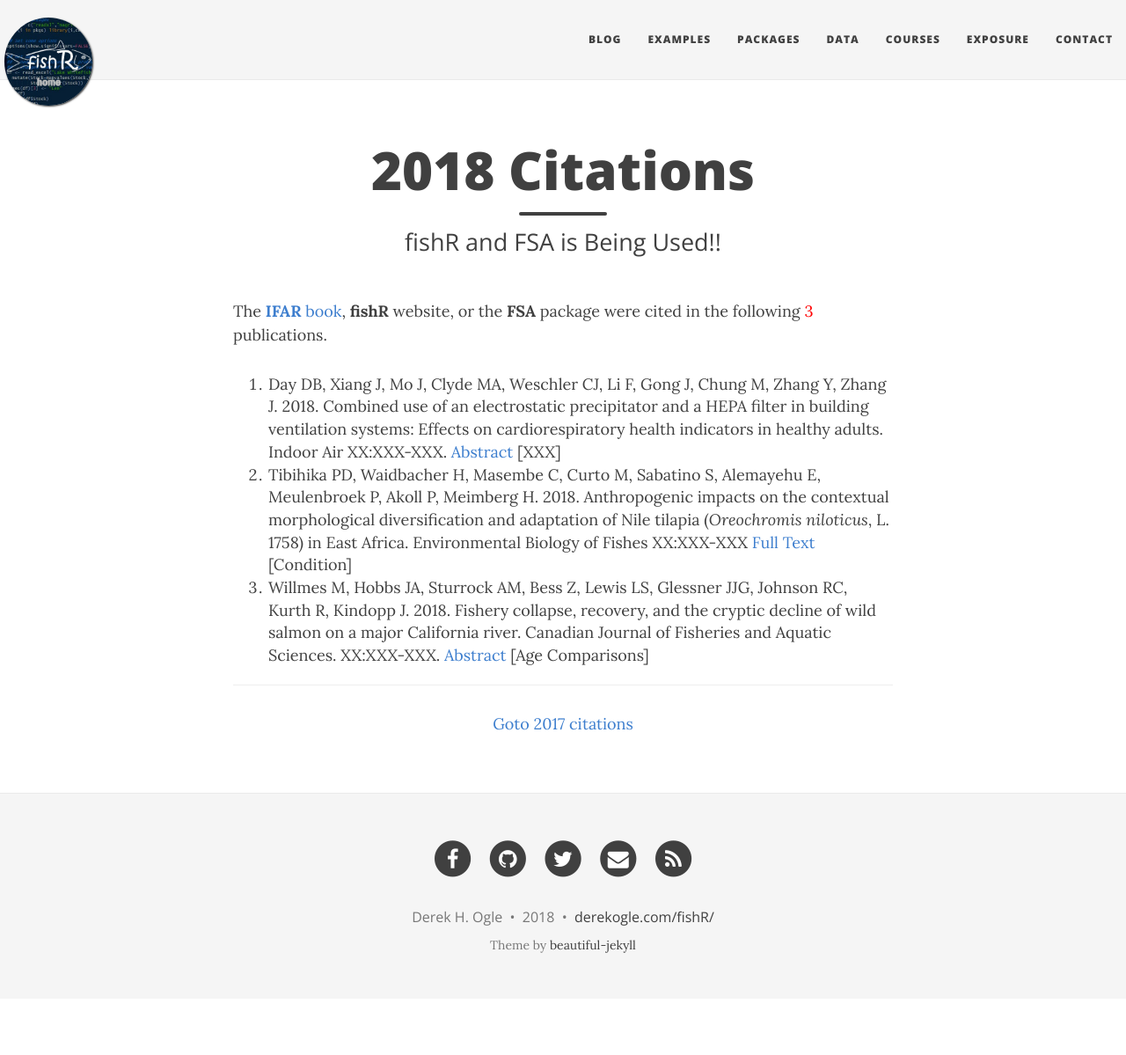
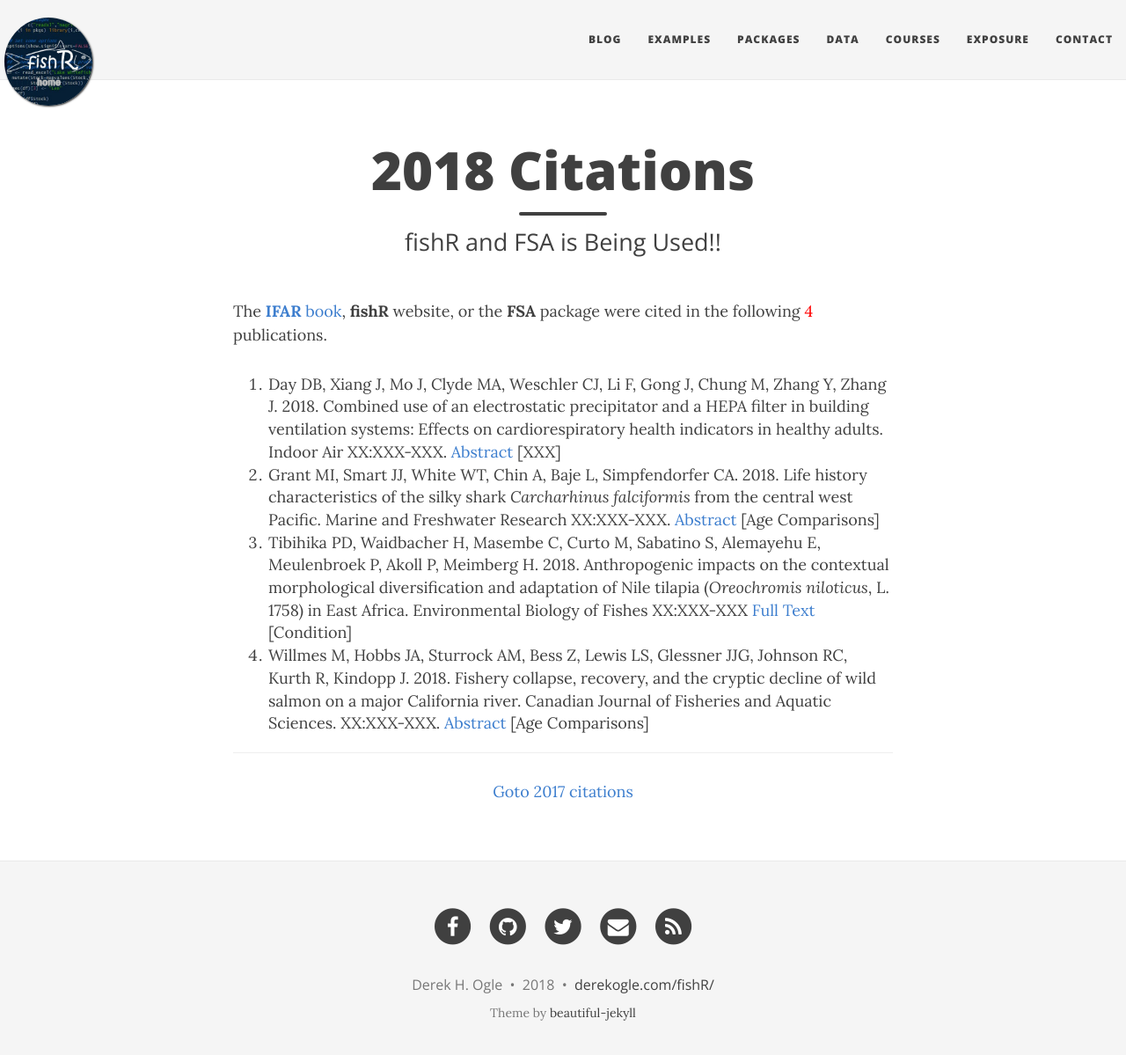
Before and after one commit to droglenc/fishR, a Jekyll site: the page built from exposure/exposure-citations18.md, in a window 1280 px wide and 1212 px high. Shown: the top 1199 px of the window at 88% size. Built offline with Jekyll 4.4.1, drawn with Linux system fonts in a browser that asks for light colours; nearby versions of some CDN libraries.

Commit message:
Added citation

```diff
--- a/exposure/exposure-citations18.md
+++ b/exposure/exposure-citations18.md
@@ -5,9 +5,10 @@
 css: "/css/exposure-citation.css"
 ---
 
-The [**IFAR** book](http://derekogle.com/IFAR/), **fishR** website, or the **FSA** package were cited in the following <span id="contact-div">3</span> publications.
+The [**IFAR** book](http://derekogle.com/IFAR/), **fishR** website, or the **FSA** package were cited in the following <span id="contact-div">4</span> publications.
 
 1. Day DB, Xiang J, Mo J, Clyde MA, Weschler CJ, Li F, Gong J, Chung M, Zhang Y, Zhang J. 2018. Combined use of an electrostatic precipitator and a HEPA filter in building ventilation systems: Effects on cardiorespiratory health indicators in healthy adults. Indoor Air XX:XXX-XXX. [Abstract](http://onlinelibrary.wiley.com/doi/10.1111/ina.12447/full) [XXX]
+1. Grant MI, Smart JJ, White WT, Chin A, Baje L, Simpfendorfer CA. 2018. Life history characteristics of the silky shark *Carcharhinus falciformis* from the central west Pacific. Marine and Freshwater Research XX:XXX-XXX. [Abstract](http://www.publish.csiro.au/MF/MF17163) [Age Comparisons]
 1. Tibihika PD, Waidbacher H, Masembe C, Curto M, Sabatino S, Alemayehu E, Meulenbroek P, Akoll P, Meimberg H. 2018. Anthropogenic impacts on the contextual morphological diversification and adaptation of Nile tilapia (*Oreochromis niloticus*, L. 1758) in East Africa. Environmental Biology of Fishes XX:XXX-XXX [Full Text](https://link.springer.com/article/10.1007/s10641-017-0704-0) [Condition]
 1. Willmes M, Hobbs JA, Sturrock AM, Bess Z, Lewis LS, Glessner JJG, Johnson RC, Kurth R, Kindopp J. 2018. Fishery collapse, recovery, and the cryptic decline of wild salmon on a major California river. Canadian Journal of Fisheries and Aquatic Sciences. XX:XXX-XXX. [Abstract](http://www.nrcresearchpress.com/doi/abs/10.1139/cjfas-2017-0273#.Wl5BqnlG3uM) [Age Comparisons]
 
```
